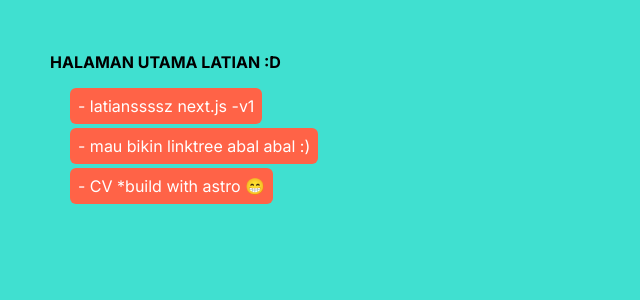
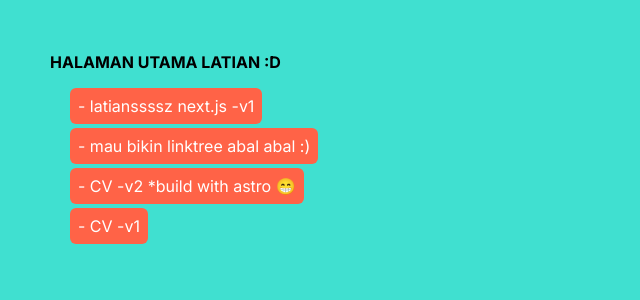
Before and after one commit to alfidibesta/latihan-nextjs, a Next.js app: page / in a window 1280 px wide. Shown: the top 300 px of the page, without its empty margins (0-640 px from the left). Built offline with nearby package versions, Linux system fonts and the light colour scheme.

Commit message:
add list

```diff
--- a/app/page.tsx
+++ b/app/page.tsx
@@ -29,7 +29,16 @@ export default function Home() {
             target="_blank"
             className="w-full bg-[tomato] text-white m-5 rounded-md p-2 hover:bg-blue-600"
           >
-            - CV *build with astro 😁
+            - CV -v2 *build with astro 😁
+          </Link>
+        </li>
+        <li className="main-list">
+          <Link
+            href="https://alfidibesta.github.io/"
+            target="_blank"
+            className="w-full bg-[tomato] text-white m-5 rounded-md p-2 hover:bg-blue-600"
+          >
+            - CV -v1
           </Link>
         </li>
       </ul>
```
